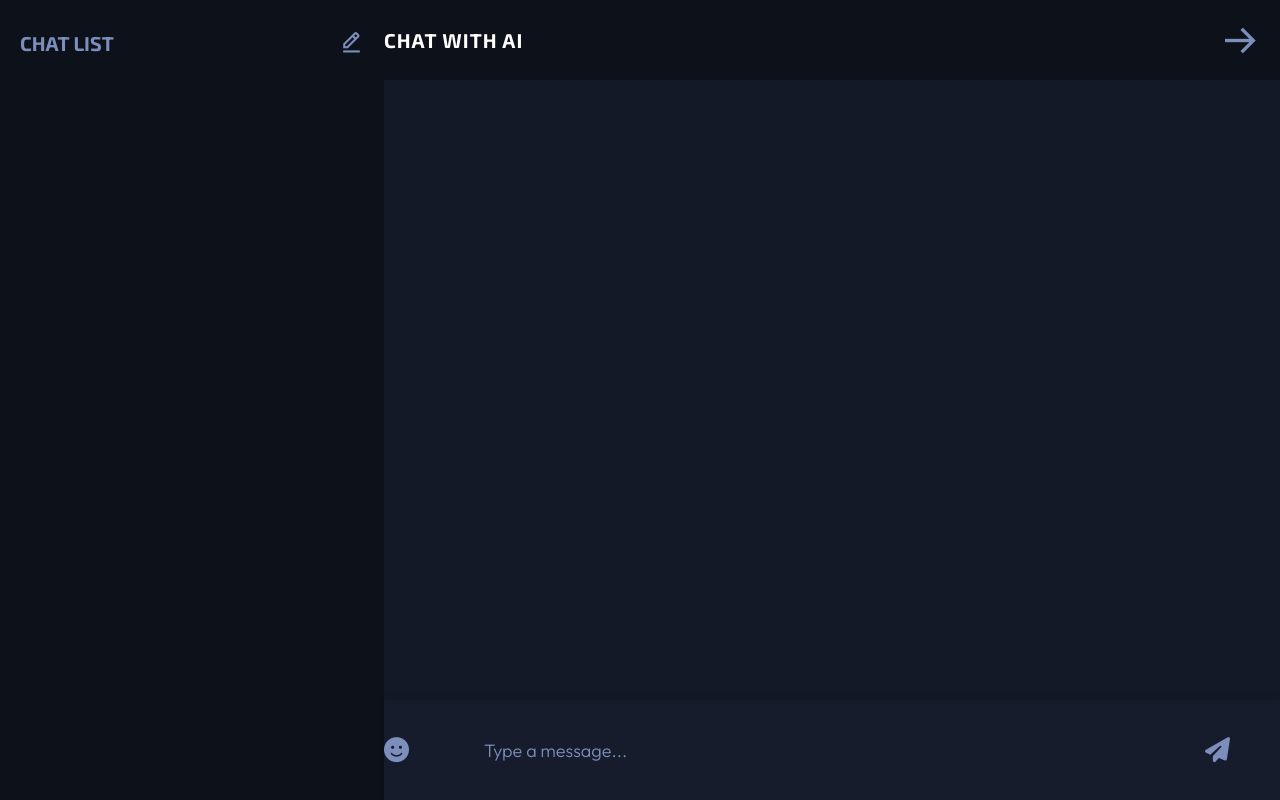
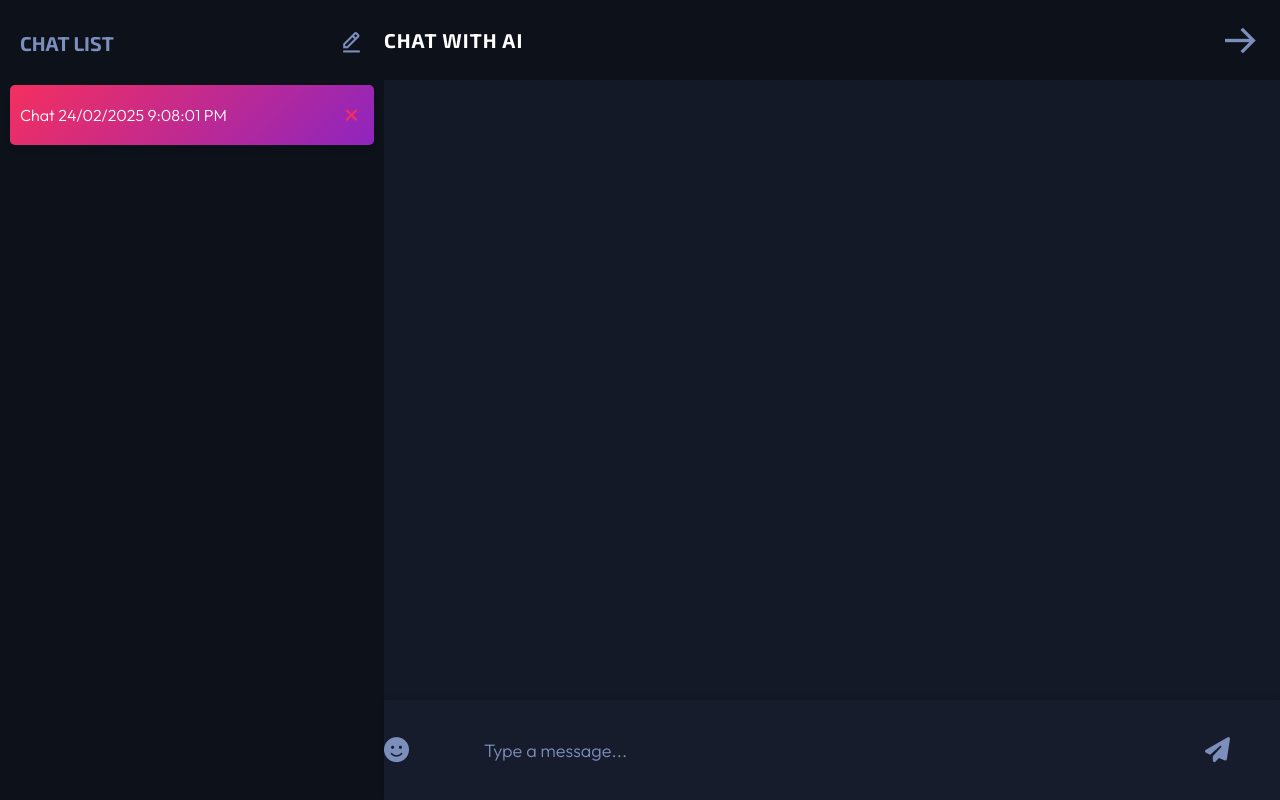
Before and after one commit to armenbakir/AI-Chat-Bot, a Next.js app: page /chatbotapp in a window 1280 px wide. Both pictures are taken after a click on the icon 351 px from the left and 42 px from the top of the page. Built offline with nearby package versions, Linux system fonts and the light colour scheme.

Commit message:
installed uuid and changed chat id from date to uuid. Also implemented delete to chats

```diff
--- a/package.json
+++ b/package.json
@@ -11,7 +11,8 @@
   "dependencies": {
     "next": "15.1.7",
     "react": "^19.0.0",
-    "react-dom": "^19.0.0"
+    "react-dom": "^19.0.0",
+    "uuid": "^11.1.0"
   },
   "devDependencies": {
     "@eslint/eslintrc": "^3",
--- a/src/app/chatbotapp/page.tsx
+++ b/src/app/chatbotapp/page.tsx
@@ -2,6 +2,7 @@
 import Link from "next/link";
 import "./ChatBotApp.css";
 import { useEffect, useState } from "react";
+import { v4 as uuidv4 } from "uuid";
 
 interface Message {
   type: string;
@@ -11,6 +12,7 @@ interface Message {
 
 interface Chat {
   id: string;
+  displayId: string;
   messages: Message[];
 }
 export default function ChatBotApp() {
@@ -60,9 +62,10 @@ export default function ChatBotApp() {
 
   function createNewChat() {
     const newChat = {
-      id: `Chat ${new Date().toLocaleDateString(
+      id: uuidv4(),
+      displayId: `Chat ${new Date().toLocaleDateString(
         "en-GB"
-      )} ${new Date().toLocaleDateString()}`,
+      )} ${new Date().toLocaleTimeString()}`,
       messages: [],
     };
 
@@ -82,20 +85,39 @@ export default function ChatBotApp() {
     setActiveChat(id);
   }
 
+  function handleDeleteChat(id: string) {
+    const updatedChats = chats.filter((chat) => chat.id !== id);
+    setChats(updatedChats);
+
+    if (id === activeChat) {
+      const newActiveChat = updatedChats.length > 0 ? updatedChats[0].id : null;
+      setActiveChat(newActiveChat);
+    }
+  }
+
   return (
     <div className="chat-app">
       <div className="chat-list">
         <div className="chat-list-header">
           <h2>Chat List</h2>
-          <i className="bx bx-edit-alt new-chat"></i>
+          <i className="bx bx-edit-alt new-chat" onClick={createNewChat}></i>
         </div>
-        {chats.map((chat, index) => (
+        {chats.map((chat) => (
           <div
-            key={index}
-            className={`chat-list-item ${index === 0 ? "active" : ""}`}
+            key={chat.id}
+            className={`chat-list-item ${
+              chat.id === activeChat ? "active" : ""
+            }`}
+            onClick={() => handleSelectChat(chat.id)}
           >
-            <h4>{chat.id}</h4>
-            <i className="bx bx-x"></i>
+            <h4>{chat.displayId}</h4>
+            <i
+              className="bx bx-x"
+              onClick={(e) => {
+                e.stopPropagation();
+                handleDeleteChat(chat.id);
+              }}
+            ></i>
           </div>
         ))}
       </div>
```
Also changed, not shown: 1 other file (tests, documents, lock files or other folders).
